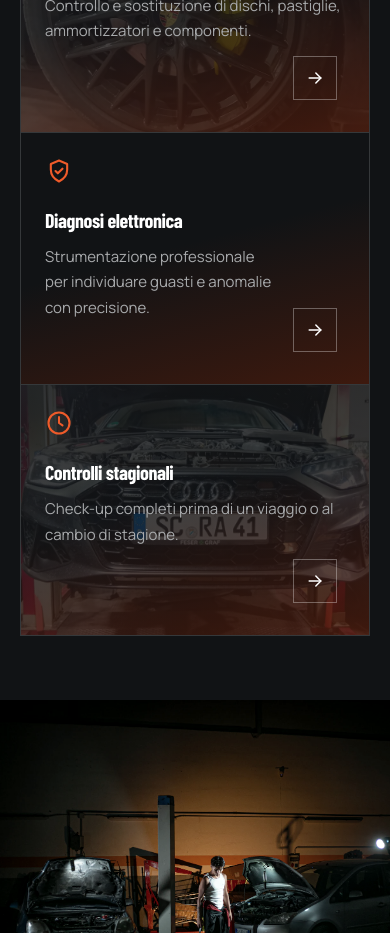
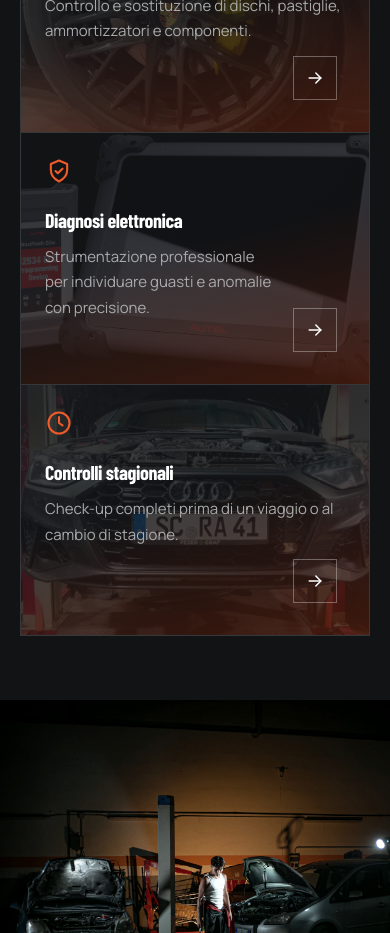
Before and after one commit to bolognacarmine-cell/petito, a React (Vite) app: page / in a window 390 px wide. Shown: the part 2440-3373 px from the top of the page. Built offline with nearby package versions, Linux system fonts and the light colour scheme; the HTML template or start-up script is replaced by a standard one.

Commit message:
Ripristina immagine card Diagnosi elettronica
Ripristina service-5.webp e service-5-mobile.webp con il dispositivo
diagnostico Autel MaxiFlash Elite J2534 per la card 'Diagnosi elettronica'
nella sezione Servizi, sia desktop che mobile.

```diff
--- a/src/components/sections/Services.tsx
+++ b/src/components/sections/Services.tsx
@@ -40,16 +40,12 @@ export function Services() {
       <ul className="services-grid" ref={gridRef as never}>
         {services.map((service) => (
           <li
-            className={`service-card${!service.image ? ' service-card--no-image' : ''}`}
+            className="service-card"
             key={service.title}
             style={
               {
-                ...(service.image
-                  ? { "--service-image": `url("${service.image}")` }
-                  : {}),
-                ...(service.imageMobile
-                  ? { "--service-image-mobile": `url("${service.imageMobile}")` }
-                  : {}),
+                "--service-image": `url("${service.image}")`,
+                "--service-image-mobile": `url("${service.imageMobile}")`,
               } as CSSProperties
             }
           >
--- a/src/content/site.ts
+++ b/src/content/site.ts
@@ -87,6 +87,8 @@ export const services: Service[] = [
     icon: "shield",
     title: "Diagnosi elettronica",
     text: "Strumentazione professionale per individuare guasti e anomalie con precisione.",
+    image: serviceImage(5),
+    imageMobile: serviceImageMobile(5),
   },
   {
     icon: "clock",
```
Also changed, not shown: public/assets/images/services/service-5-mobile.webp (added), public/assets/images/services/service-5.webp (added).
